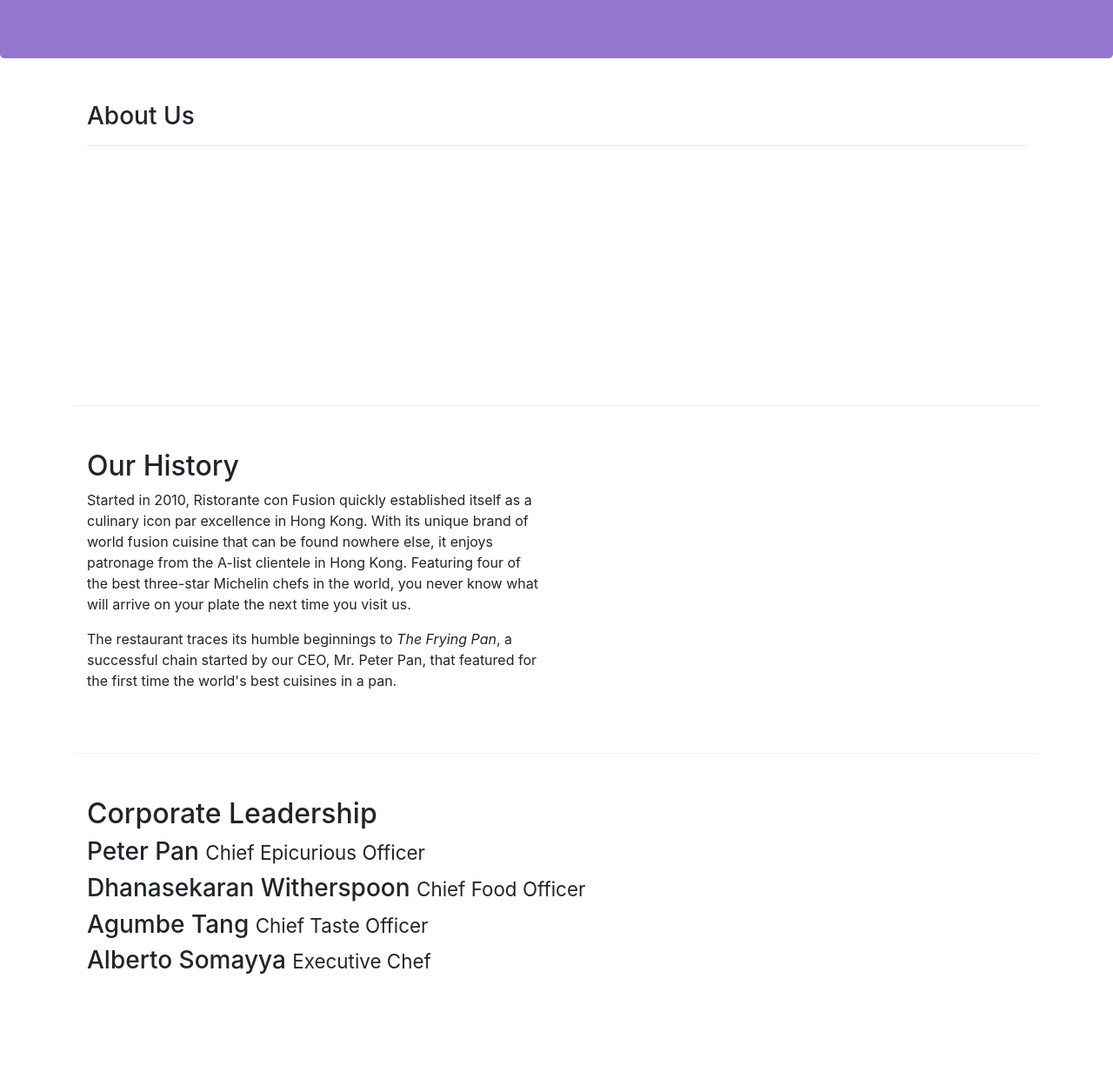
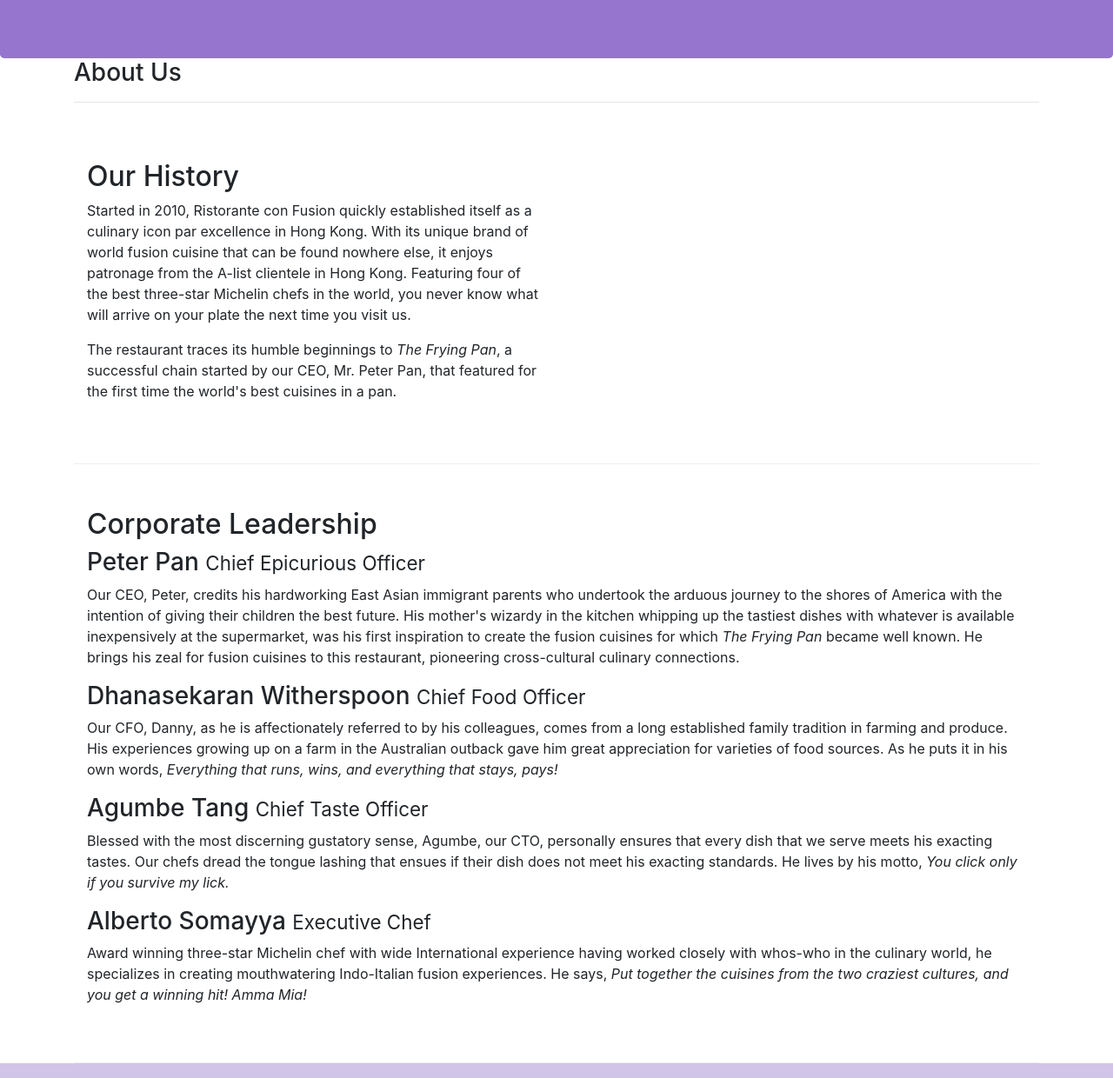
Before and after one commit to brigantino2/coursera-bootstrap4, a website: page aboutus.html in a window 1280 px wide. Shown: the part 193-1433 px from the top of the page at 87% size. Drawn offline with nearby package versions, Linux system fonts and the light colour scheme.

Commit message:
fix on Assignment 1

```diff
--- a/aboutus.html
+++ b/aboutus.html
@@ -32,7 +32,7 @@
     </header>
 
     <div class="container">
-        <div class="row row-content">
+        <div class="row">
             <div class="col col-sm-12">
                <h3>About Us</h3>
                <hr>
@@ -60,13 +60,13 @@
 				Changes can be overlooked here
 				    https://getbootstrap.com/docs/4.0/migration/#responsive-utilities
 				-->
-                <p class="d-none">Our CEO, Peter, credits his hardworking East Asian immigrant parents who undertook the arduous journey to the shores of America with the intention of giving their children the best future. His mother's wizardy in the kitchen whipping up the tastiest dishes with whatever is available inexpensively at the supermarket, was his first inspiration to create the fusion cuisines for which <em>The Frying Pan</em> became well known. He brings his zeal for fusion cuisines to this restaurant, pioneering cross-cultural culinary connections.</p>
+                <p class="d-none d-sm-block">Our CEO, Peter, credits his hardworking East Asian immigrant parents who undertook the arduous journey to the shores of America with the intention of giving their children the best future. His mother's wizardy in the kitchen whipping up the tastiest dishes with whatever is available inexpensively at the supermarket, was his first inspiration to create the fusion cuisines for which <em>The Frying Pan</em> became well known. He brings his zeal for fusion cuisines to this restaurant, pioneering cross-cultural culinary connections.</p>
                 <h3>Dhanasekaran Witherspoon <small>Chief Food Officer</small></h3>
-                <p class="d-none">Our CFO, Danny, as he is affectionately referred to by his colleagues, comes from a long established family tradition in farming and produce. His experiences growing up on a farm in the Australian outback gave him great appreciation for varieties of food sources. As he puts it in his own words, <em>Everything that runs, wins, and everything that stays, pays!</em></p>
+                <p class="d-none d-sm-block">Our CFO, Danny, as he is affectionately referred to by his colleagues, comes from a long established family tradition in farming and produce. His experiences growing up on a farm in the Australian outback gave him great appreciation for varieties of food sources. As he puts it in his own words, <em>Everything that runs, wins, and everything that stays, pays!</em></p>
                 <h3>Agumbe Tang <small>Chief Taste Officer</small></h3>
-                <p class="d-none">Blessed with the most discerning gustatory sense, Agumbe, our CTO, personally ensures that every dish that we serve meets his exacting tastes. Our chefs dread the tongue lashing that ensues if their dish does not meet his exacting standards. He lives by his motto, <em>You click only if you survive my lick.</em></p>
+                <p class="d-none d-sm-block">Blessed with the most discerning gustatory sense, Agumbe, our CTO, personally ensures that every dish that we serve meets his exacting tastes. Our chefs dread the tongue lashing that ensues if their dish does not meet his exacting standards. He lives by his motto, <em>You click only if you survive my lick.</em></p>
                 <h3>Alberto Somayya <small>Executive Chef</small></h3>
-                <p class="d-none">Award winning three-star Michelin chef with wide International experience having worked closely with whos-who in the culinary world, he specializes in creating mouthwatering Indo-Italian fusion experiences. He says, <em>Put together the cuisines from the two craziest cultures, and you get a winning hit! Amma Mia!</em></p>
+                <p class="d-none d-sm-block">Award winning three-star Michelin chef with wide International experience having worked closely with whos-who in the culinary world, he specializes in creating mouthwatering Indo-Italian fusion experiences. He says, <em>Put together the cuisines from the two craziest cultures, and you get a winning hit! Amma Mia!</em></p>
             </div>
        </div>
 
```
